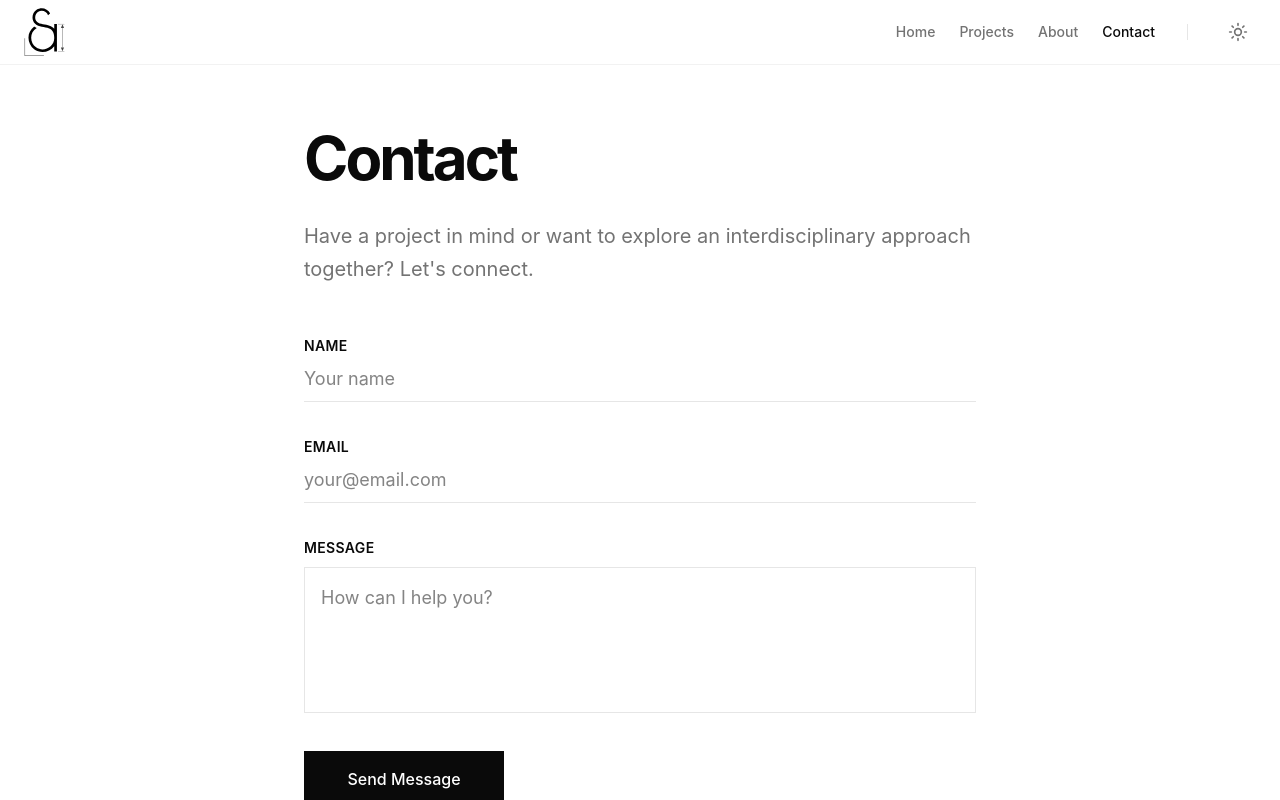
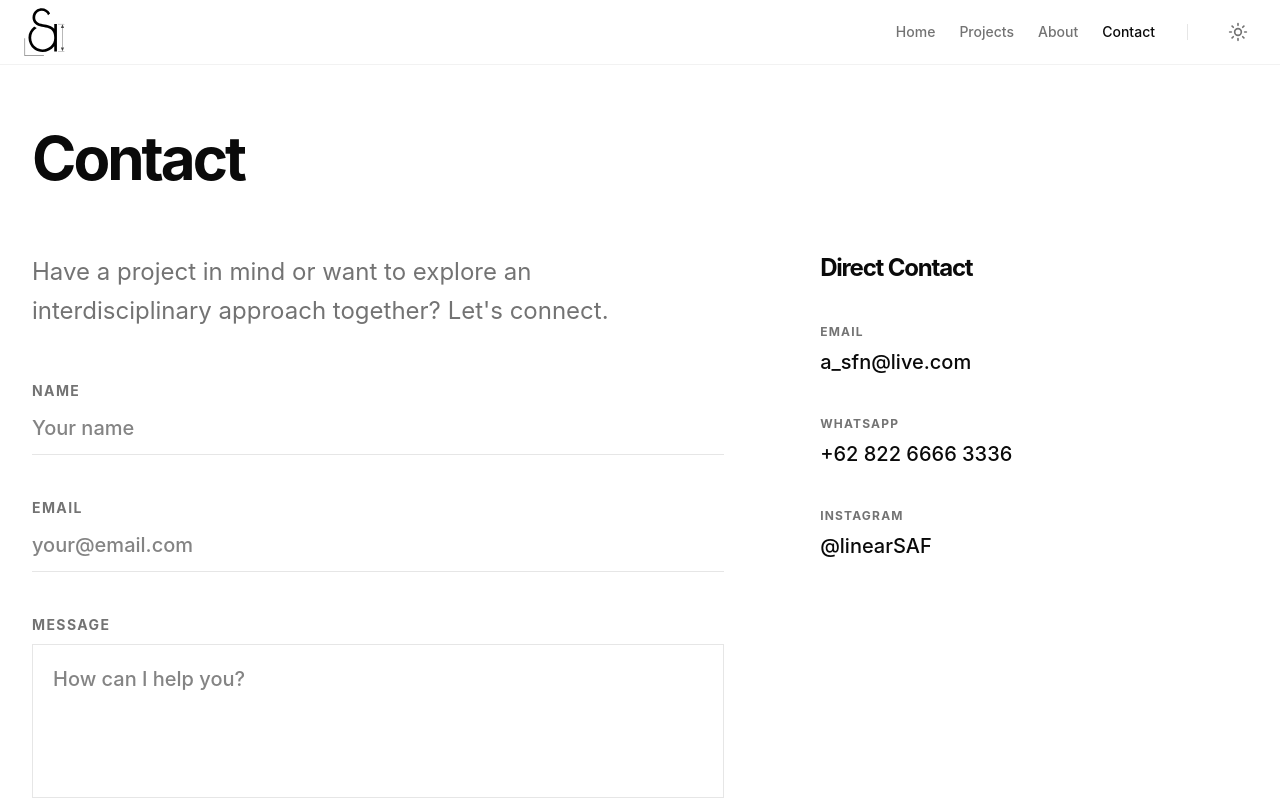
Before and after one commit to safain-commits/personal-portofolio, a React (Vite) app in the folder frontend/: page /contact in a window 1280 px wide. Shown: the top 800 px of the page. Built offline with nearby package versions, Linux system fonts and the light colour scheme.

Commit message:
feat: polish contact page layout with golden ratio and matching typography

```diff
--- a/frontend/src/pages/Contact.tsx
+++ b/frontend/src/pages/Contact.tsx
@@ -29,62 +29,65 @@ export default function Contact() {
   }
 
   return (
-    <div className="pt-24 lg:pt-32 pb-24 max-w-2xl mx-auto">
-      <h1 className="text-5xl md:text-6xl font-bold tracking-tighter mb-8">Contact</h1>
+    <div className="pt-24 lg:pt-32 pb-24 max-w-7xl mx-auto px-4 lg:px-8">
+      <h1 className="text-5xl md:text-6xl font-bold tracking-tighter mb-16">Contact</h1>
 
+      <div className="flex flex-col lg:flex-row gap-16 lg:gap-24">
+        {/* Left Column (Golden Ratio: ~61.8%) - Form */}
+        <div className="w-full lg:w-[61.8%]">
           {success ? (
-        <div className="p-8 border border-border bg-muted/30 text-center space-y-4">
+            <div className="p-12 border border-border bg-muted/30 text-center space-y-4 rounded-sm">
               <h2 className="text-2xl font-bold">Message Sent</h2>
-          <p className="text-muted-foreground">
+              <p className="text-muted-foreground text-lg">
                 Thank you for reaching out. I'll get back to you as soon as possible.
               </p>
               <button
                 onClick={() => setSuccess(false)}
-            className="mt-4 underline underline-offset-4 font-semibold"
+                className="mt-6 underline underline-offset-8 font-semibold uppercase tracking-widest text-sm"
               >
                 Send another message
               </button>
             </div>
           ) : (
             <>
-          <p className="text-xl text-muted-foreground leading-relaxed mb-12">
+              <p className="text-xl md:text-2xl text-muted-foreground leading-relaxed mb-12 max-w-2xl">
                 Have a project in mind or want to explore an interdisciplinary approach together?
                 Let's connect.
               </p>
 
-          <form className="space-y-8" onSubmit={handleSubmit}>
-            <div className="space-y-3">
-              <label htmlFor="name" className="text-sm font-semibold tracking-wide uppercase">Name</label>
+              <form className="space-y-10" onSubmit={handleSubmit}>
+                <div className="space-y-4">
+                  <label htmlFor="name" className="text-sm font-bold tracking-widest uppercase text-muted-foreground">Name</label>
                   <input
                     type="text"
                     id="name"
                     name="name"
                     required
-                className="w-full border-b border-border bg-transparent py-2 focus:outline-none focus:border-foreground transition-colors text-lg"
+                    className="w-full border-b border-border bg-transparent py-3 focus:outline-none focus:border-foreground transition-colors text-xl font-medium"
                     placeholder="Your name"
                     disabled={loading}
                   />
                 </div>
-            <div className="space-y-3">
-              <label htmlFor="email" className="text-sm font-semibold tracking-wide uppercase">Email</label>
+                <div className="space-y-4">
+                  <label htmlFor="email" className="text-sm font-bold tracking-widest uppercase text-muted-foreground">Email</label>
                   <input
                     type="email"
                     id="email"
                     name="email"
                     required
-                className="w-full border-b border-border bg-transparent py-2 focus:outline-none focus:border-foreground transition-colors text-lg"
+                    className="w-full border-b border-border bg-transparent py-3 focus:outline-none focus:border-foreground transition-colors text-xl font-medium"
                     placeholder="your@email.com"
                     disabled={loading}
                   />
                 </div>
-            <div className="space-y-3">
-              <label htmlFor="message" className="text-sm font-semibold tracking-wide uppercase">Message</label>
+                <div className="space-y-4">
+                  <label htmlFor="message" className="text-sm font-bold tracking-widest uppercase text-muted-foreground">Message</label>
                   <textarea
                     id="message"
                     name="message"
                     required
                     rows={4}
-                className="w-full border border-border bg-transparent p-4 focus:outline-none focus:border-foreground transition-colors resize-none text-lg mt-2"
+                    className="w-full border border-border bg-transparent p-5 focus:outline-none focus:border-foreground transition-colors resize-none text-xl font-medium mt-2"
                     placeholder="How can I help you?"
                     disabled={loading}
                   />
@@ -92,37 +95,42 @@ export default function Contact() {
                 <button
                   type="submit"
                   disabled={loading}
-              className="bg-primary text-primary-foreground px-8 py-4 font-medium hover:opacity-90 transition-opacity disabled:opacity-50 w-full sm:w-auto min-w-[200px]"
+                  className="bg-foreground text-background px-10 py-5 font-bold uppercase tracking-widest text-sm hover:opacity-90 transition-opacity disabled:opacity-50 w-full sm:w-auto min-w-[200px]"
                 >
                   {loading ? "Sending..." : "Send Message"}
                 </button>
               </form>
             </>
           )}
+        </div>
 
-      <div className="mt-24 pt-12 border-t border-border">
-        <h2 className="text-2xl font-bold tracking-tight mb-8">Direct Contact</h2>
-        <div className="flex flex-col space-y-6 text-lg">
-          <div className="flex items-center gap-6">
-            <span className="text-muted-foreground w-28 font-semibold uppercase tracking-widest text-sm">Email</span>
-            <a href="mailto:a_sfn@live.com" className="font-medium hover:text-foreground/80 transition-colors underline underline-offset-4 decoration-border hover:decoration-foreground">
+        {/* Right Column (Golden Ratio: ~38.2%) - Direct Contact */}
+        <div className="w-full lg:w-[38.2%]">
+          <div className="sticky top-32 border-t border-border pt-8 lg:border-t-0 lg:pt-0">
+            <h2 className="text-2xl font-bold tracking-tighter mb-10">Direct Contact</h2>
+            <div className="flex flex-col space-y-10">
+              <div className="group">
+                <span className="block text-xs font-bold tracking-widest uppercase text-muted-foreground mb-2">Email</span>
+                <a href="mailto:a_sfn@live.com" className="text-xl font-medium hover:text-muted-foreground transition-colors underline-offset-4 decoration-border/50 group-hover:underline">
                   a_sfn@live.com
                 </a>
               </div>
-          <div className="flex items-center gap-6">
-            <span className="text-muted-foreground w-28 font-semibold uppercase tracking-widest text-sm">WhatsApp</span>
-            <a href="https://wa.me/6282266663336" target="_blank" rel="noopener noreferrer" className="font-medium hover:text-foreground/80 transition-colors underline underline-offset-4 decoration-border hover:decoration-foreground">
+              <div className="group">
+                <span className="block text-xs font-bold tracking-widest uppercase text-muted-foreground mb-2">WhatsApp</span>
+                <a href="https://wa.me/6282266663336" target="_blank" rel="noopener noreferrer" className="text-xl font-medium hover:text-muted-foreground transition-colors underline-offset-4 decoration-border/50 group-hover:underline">
                   +62 822 6666 3336
                 </a>
               </div>
-          <div className="flex items-center gap-6">
-            <span className="text-muted-foreground w-28 font-semibold uppercase tracking-widest text-sm">Instagram</span>
-            <a href="https://instagram.com/linearsaf" target="_blank" rel="noopener noreferrer" className="font-medium hover:text-foreground/80 transition-colors underline underline-offset-4 decoration-border hover:decoration-foreground">
+              <div className="group">
+                <span className="block text-xs font-bold tracking-widest uppercase text-muted-foreground mb-2">Instagram</span>
+                <a href="https://instagram.com/linearsaf" target="_blank" rel="noopener noreferrer" className="text-xl font-medium hover:text-muted-foreground transition-colors underline-offset-4 decoration-border/50 group-hover:underline">
                   @linearSAF
                 </a>
               </div>
             </div>
           </div>
         </div>
+      </div>
+    </div>
   )
 }
```
Lines whose indentation alone changed are shown as unchanged.
